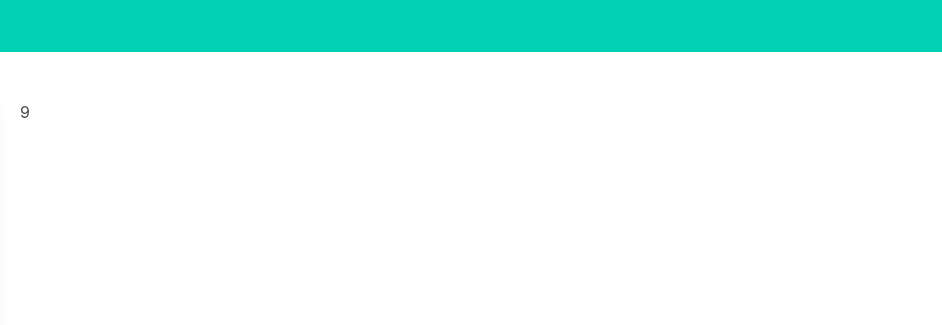
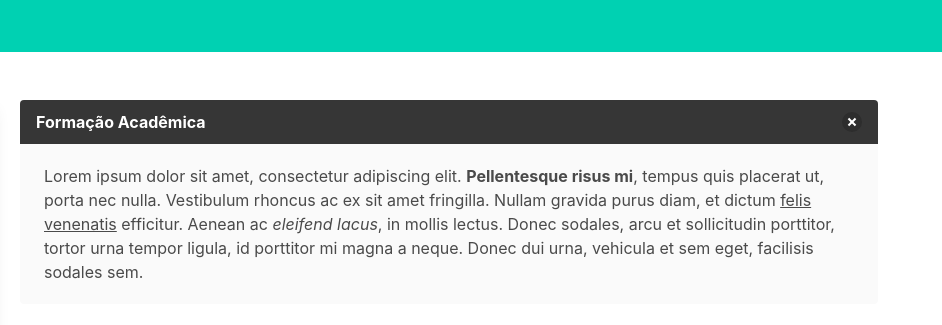
Before and after one commit to brunoandradearruda/CursoOneBiteCode, a website: page index.html in a window 1280 px wide. Shown: the top 325 px of the page, 338-1280 px from the left. Drawn offline with nearby package versions, Linux system fonts and the light colour scheme.

Commit message:
Módulo 05 BULMA - AULA 66 - OK

```diff
--- a/index.html
+++ b/index.html
@@ -77,8 +77,15 @@
         </div>
 
         <div class="column is-9">
-          9
-
+          <article class="message is-dark">
+            <div class="message-header">
+              <p>Formação Acadêmica</p>
+              <button class="delete" aria-label="delete"></button>
+            </div>
+            <div class="message-body">
+              Lorem ipsum dolor sit amet, consectetur adipiscing elit. <strong>Pellentesque risus mi</strong>, tempus quis placerat ut, porta nec nulla. Vestibulum rhoncus ac ex sit amet fringilla. Nullam gravida purus diam, et dictum <a>felis venenatis</a> efficitur. Aenean ac <em>eleifend lacus</em>, in mollis lectus. Donec sodales, arcu et sollicitudin porttitor, tortor urna tempor ligula, id porttitor mi magna a neque. Donec dui urna, vehicula et sem eget, facilisis sodales sem.
+            </div>
+          </article>
 
         </div>
 
```
